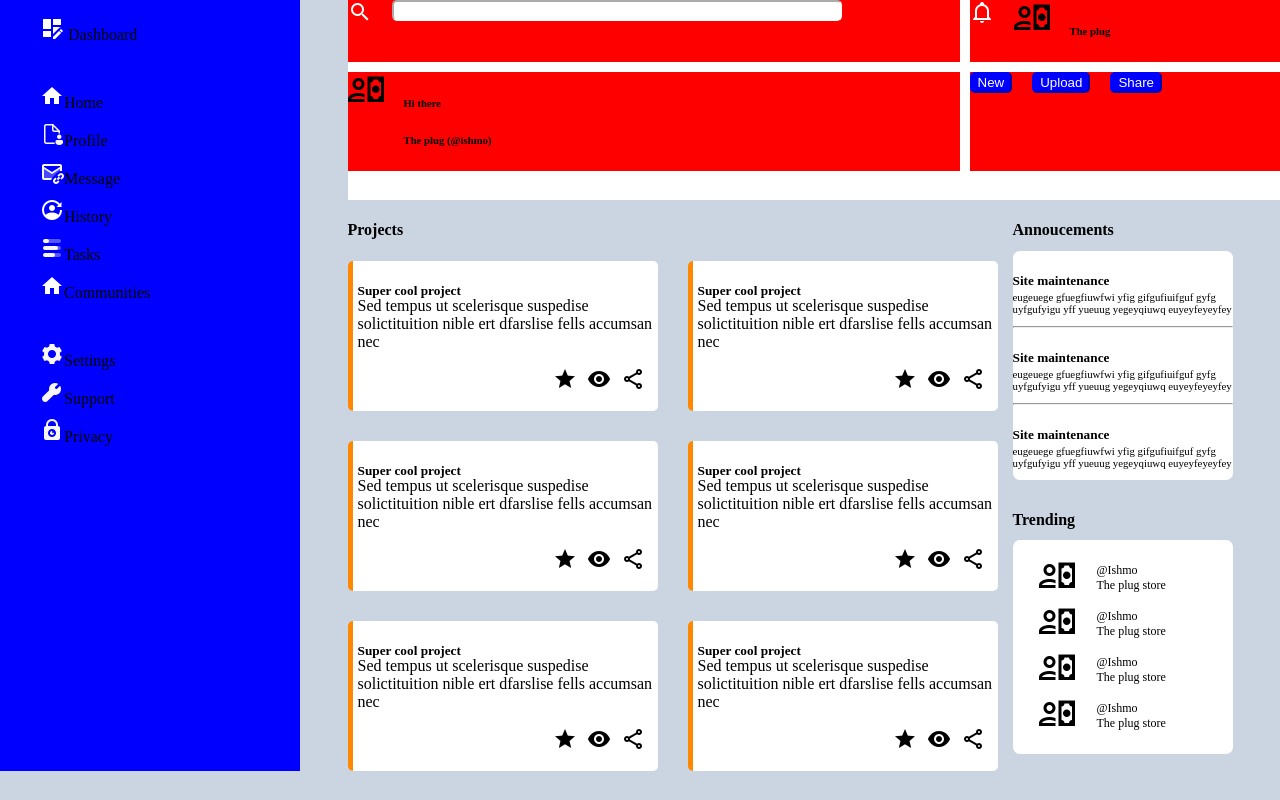
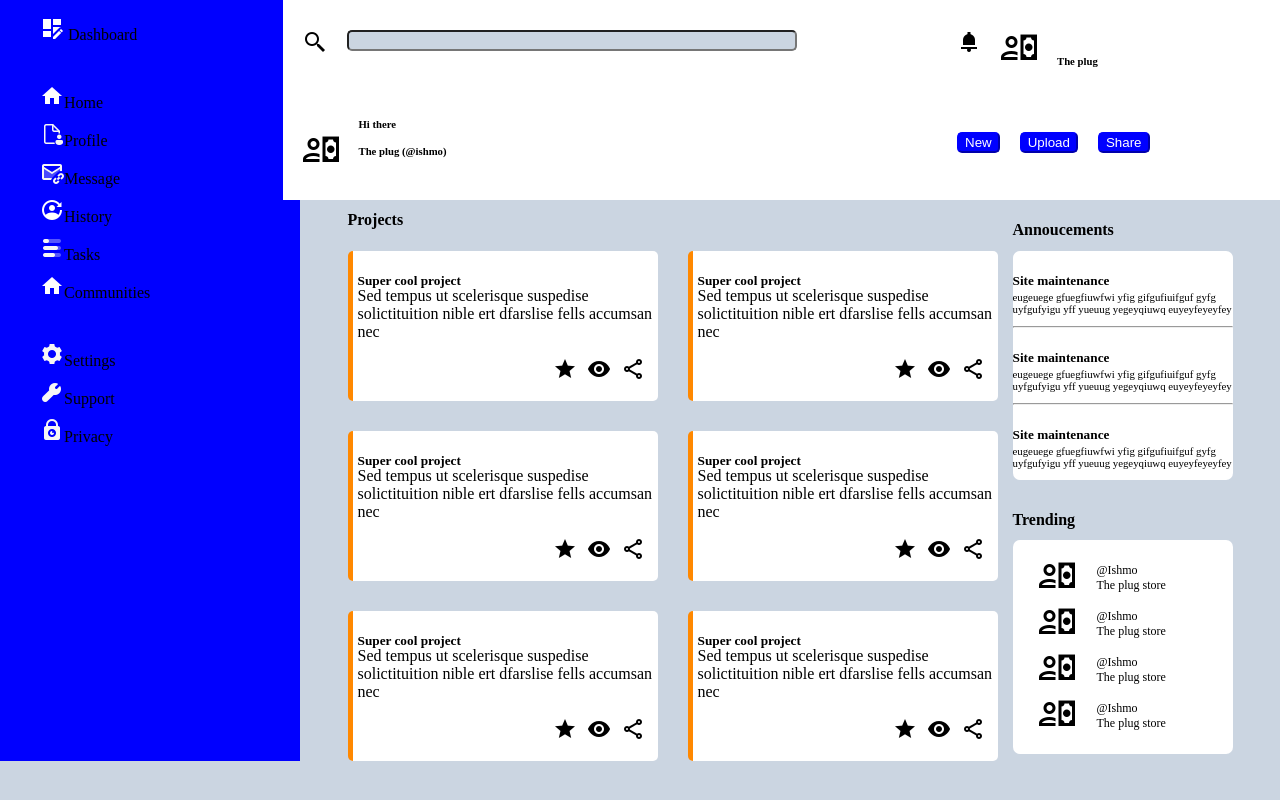
Before and after one commit to ayebaishmo/adminDashboard, a website: page index.html in a window 1280 px wide. Drawn offline with Linux system fonts and the light colour scheme.

Commit message:
Finish the interface

```diff
--- a/index.css
+++ b/index.css
@@ -22,10 +22,12 @@ body {
  grid-area: profile;
  height: 200px;
  background-color: white;
+ margin-left: -65px;
 }
 
 .griditems3 {
  grid-area: projects;
+ margin-top: -10px;
 }
 
 .griditems4 {
@@ -82,11 +84,16 @@ main {
  display: flex;
  align-content: center;
  gap: 20px;
- background-color: red;
+ margin-top: 30px;
+ margin-left: 20px;
 }
 
-.pro >div {
- flex-shrink: 3;
+.hi {
+  margin-top: -14px;
+}
+
+.go {
+  margin-top: -10px;
 }
 
 .ann {
@@ -144,8 +151,8 @@ main {
 
 input {
  border-radius: 5px;
- border-color: white;
  width: 450px;
+ background-color: #cbd5e1;
 }
 
 button {
--- a/index.html
+++ b/index.html
@@ -28,7 +28,7 @@
     <div class="profileItems">
      <div class="pro">
       <div>
-       <img src="icon/magnify.png" alt="">
+       <img src="icon/search.png" alt="">
       </div>
       <div>
        <input type="text">
@@ -36,7 +36,7 @@
      </div>
      <div class="pro">
       <div>
-       <img src="icon/bell-outline.png" alt=""> <br>
+       <img src="icon/notification.png" alt=""> <br>
       </div>
       <div>
        <img src="icon/account-cash-outline (1).png" alt="">
@@ -50,8 +50,8 @@
        <img src="icon/account-cash-outline (1).png" alt="">
       </div>
       <div class="profHi">
-       <h6>Hi there</h6>
-       <h6>The plug (@ishmo)</h6>
+       <h6 class="hi">Hi there</h6>
+       <h6 class="hi go">The plug (@ishmo)</h6>
       </div>
      </div>
      <div class="pro">
```
Also changed, not shown: icon/notification.png (added), icon/search.png (added).
